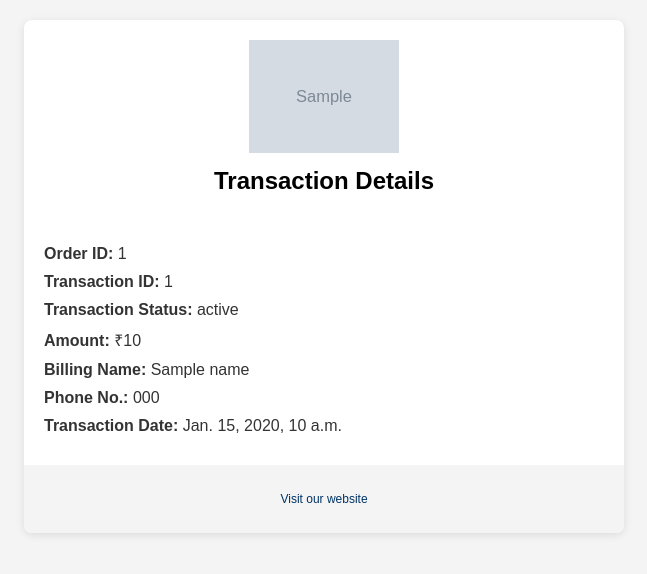
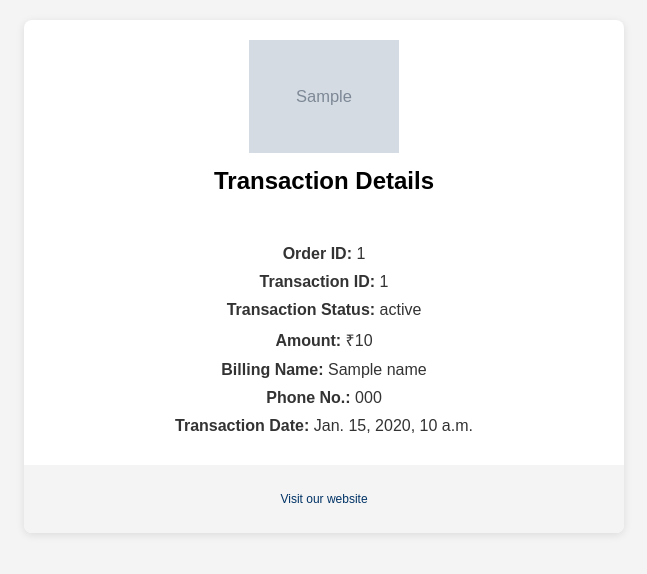
Before and after one commit to Av-technosys/job-portal-django-main, a Django app: template templates/email_templates/payment_receipt.html in a window 1280 px wide. Shown: the top 574 px of the page, without its empty margins (316-963 px from the left). Run offline with Django 5.2, Linux system fonts and the light colour scheme; the template is opened without the code that fills it: most values are stand-ins (such as "Sample title", 1, 10 or a date in 2020); grey boxes marked "Sample" are stand-in pictures.

Commit message:
change the payment html

```diff
--- a/templates/email_templates/payment_receipt.html
+++ b/templates/email_templates/payment_receipt.html
@@ -63,7 +63,7 @@
         <img src="{{ logo_url }}" alt="logo" />
         <h2>Transaction Details</h2>
       </div>
-      <div class="details">
+      <div class="details header">
         <p><strong>Order ID:</strong> {{ order_id }}</p>
         <p><strong>Transaction ID:</strong> {{ transaction_id }}</p>
         <p><strong>Transaction Status:</strong> {{ transaction_status }}</p>
```
